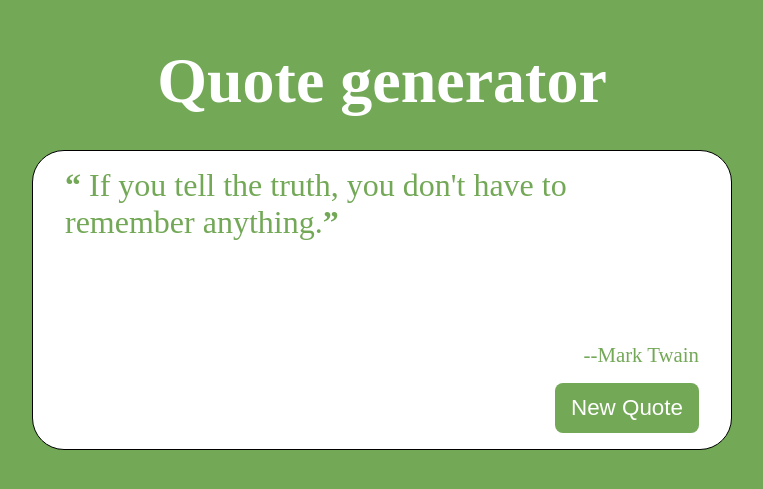
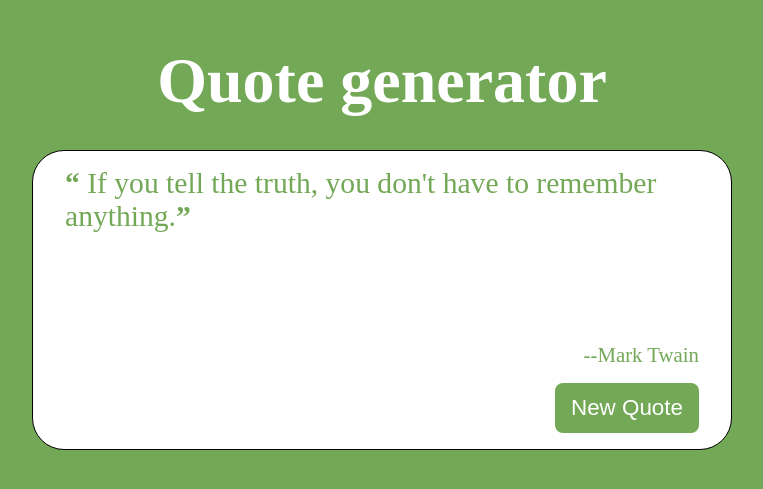
Before and after one commit to yusef-codes10/quote-generator-vue, a Vue app: page / in a window 1280 px wide. Shown: the part 169-658 px from the top of the page, without its empty margins (258-1021 px from the left). Built offline with nearby package versions, Linux system fonts and the light colour scheme.

Commit message:
fixed the overflowing effects

```diff
--- a/src/components/QMain.vue
+++ b/src/components/QMain.vue
@@ -122,6 +122,8 @@ const generateQuote =
 .quote-container {
   width: min(700px, 80%);
   min-height: 300px;
+  max-height: 300px;
+  /* overflow: scroll; */
   background-color: var(--font-color);
   color: var(--bg-color);
   padding: 1rem 2rem;
@@ -133,8 +135,9 @@ const generateQuote =
 }
 
 .quote-section {
-  font-size: clamp(2rem, 2vw + 0.25rem, 3.1rem);
+  font-size: clamp(1.2rem, 2vw + 0.25rem, 3.1rem);
   font-weight: 500;
+  overflow-y: scroll;
   flex: 1;
 }
 
```
